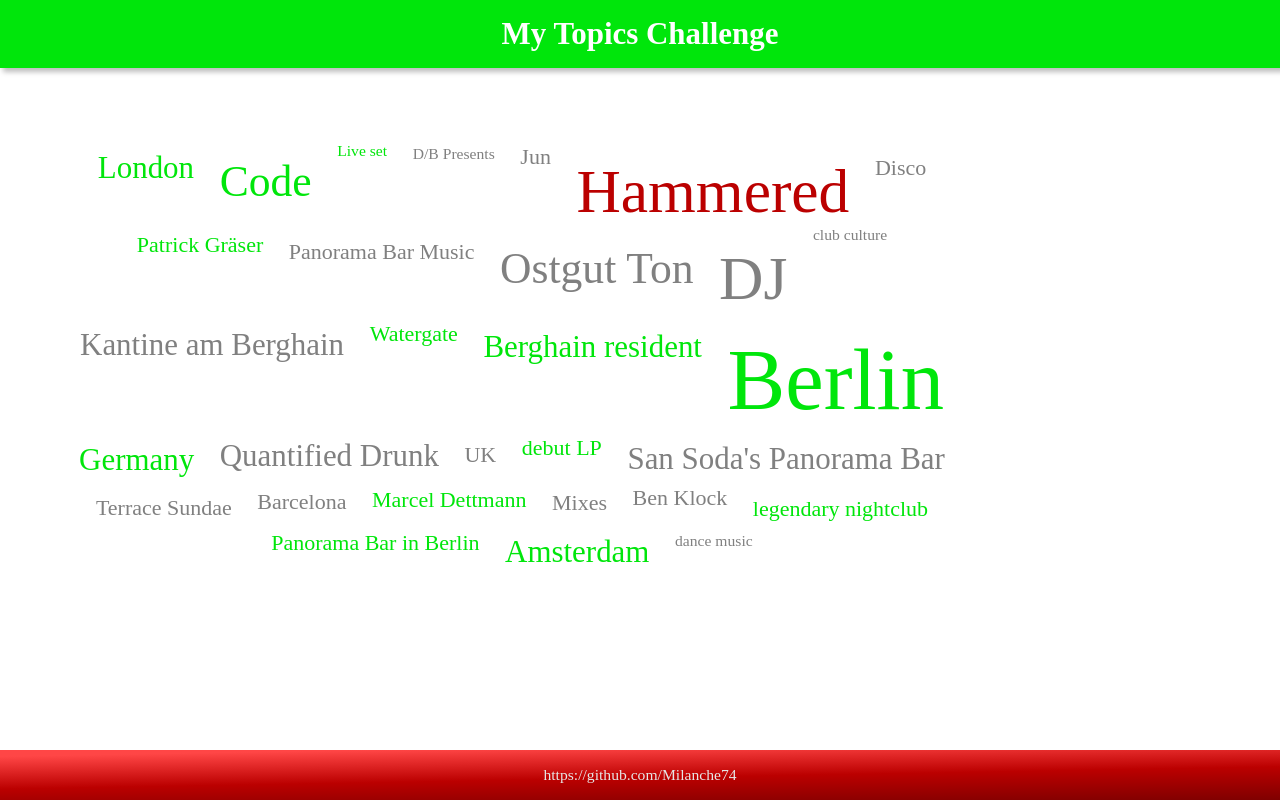
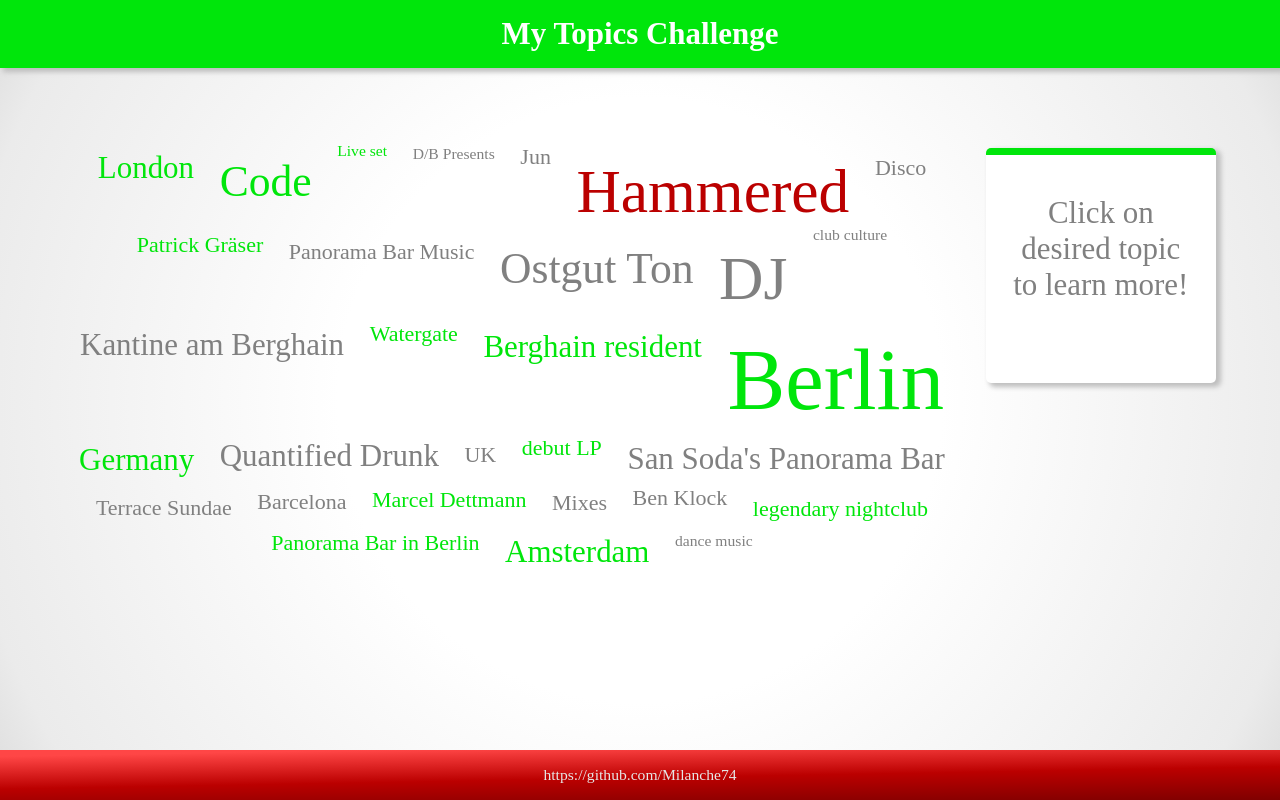
Before and after one commit to Milanche74/My-topics-challenge, an Angular app: page / in a window 1280 px wide. Built offline with nearby package versions, Linux system fonts and the light colour scheme; data requests are answered from the project's data file.

Commit message:
design update

```diff
--- a/src/app/app.component.css
+++ b/src/app/app.component.css
@@ -39,7 +39,7 @@
     margin-top: 5vh;
     border-bottom: 5px solid var(--clr-red);
     cursor: pointer;
-    padding: 1vh 2vw ;
+    padding: 1vh 2vw;
 }
 
 .exit-error-message:hover {
--- a/src/app/topic-metadata/topic-metadata.component.css
+++ b/src/app/topic-metadata/topic-metadata.component.css
@@ -1,3 +1,21 @@
+
+.placeholder {
+    font-size: var(--step-2);
+    padding: 5vh 2vw 10vh;
+    text-align: center;
+    box-shadow: 4px 3px 5px 1px rgb(190, 190, 190);
+    color: var(--clr-grey);
+    animation: reveal 1s ease-in;
+    border-top: 7px solid var(--clr-green);
+    border-radius: 5px;
+    background-color: white;
+}
+@keyframes reveal {
+    from {opacity: 0;}
+    to {opacity: 1;}
+
+}
+
 .metadata-container {
     box-shadow: 4px 3px 5px 1px rgb(190, 190, 190);
     border-radius: 5px;
--- a/src/app/topic-metadata/topic-metadata.component.html
+++ b/src/app/topic-metadata/topic-metadata.component.html
@@ -1,5 +1,6 @@
-<!--displays metadata component only when its metadata property is defined-->
+<!--displays metadata component only when its metadata property is defined and sets placeholder when it's not-->
 
+<div class="placeholder" *ngIf="!metadata">Click on desired topic to learn more!</div>
 
 <div *ngIf="metadata" class="metadata-container">
     <h2 class="metadata-header" [style.backgroundColor]="'var(--clr-'+ metadata.color+')'">
--- a/src/app/word-cloud/word-cloud.component.css
+++ b/src/app/word-cloud/word-cloud.component.css
@@ -4,26 +4,25 @@
     justify-content: center;
     width: 70vw;
     transform: scale(1);
-    animation: cloudAnimation 2s linear ;
+    animation: cloudAnimation 1s linear ;
     transition: all 0s;
+
 }
 
 /* */
 
 
 @keyframes cloudAnimation {
-    0% {transform: scale(0.2)}
-    15% {transform: scale(0.6)}
-    27% {transform: scale(0.9)}
-    33% {transform: scale(1.05)}
-    38% {transform: scale(1.05)}
-    55% {transform: scale(0.96)}
-    60% {transform: scale(0.95)}
-    70% {transform: scale(0.96)}
+    0% {transform: scale(0.2);
+        opacity:0}
+    40% {transform: scale(0.95)}
 
-    100% {transform: scale(1)}
+    60% {transform: scale(1.03)}
 
+    70% {transform: scale(1.02)}
 
+    100% {transform: scale(1);
+          opacity: 1;}
 }
 
 .loading-indicator {
@@ -35,11 +34,12 @@
     animation: loader 5s linear 0s 3;
 }
 
-/* besides more attractive appereance, this animation will ensure that loader indicator doesn't
-   appear on the screen for the first 500ms of the API call*/
+/*
+ besides more attractive appereance, this animation will ensure that loader indicator doesn't
+appear on the screen for the first 500ms of the API call*/
 
 @keyframes loader {
-    0% {opacity: 0;}
+     0% {opacity: 0;}
     25% { opacity: 0;}
     40% {opacity: 1;}
     60% { opacity: .5;}
@@ -47,9 +47,8 @@
     100% {opacity: 0;}
 }
 
-/* .scale-up-cloud {
-    transform: scale(1);
-} */
+
+
 @media screen and (max-width: 700px) {
     .word-cloud {
         width: 90vw;
--- a/src/styles.css
+++ b/src/styles.css
@@ -1,4 +1,4 @@
-  /* implemented fluid responisve typography measurements using Utopia calculator from https://utopia.fyi
+   /* implemented fluid responisve typography measurements using Utopia calculator from https://utopia.fyi
    Code could've been reduced with the usage of clamp property, but this solution has wider browser support
    */
    :root {
@@ -9,8 +9,8 @@
     --fluid-bp: calc(
       (var(--fluid-screen) - var(--fluid-min-width) / 16 * 1rem) /
         (var(--fluid-max-width) - var(--fluid-min-width))
-    );
-  }
+     );
+   }
 
   @media screen and (min-width: 1340px) {
     :root {
@@ -84,6 +84,9 @@
     --clr-grey: rgb(128, 128, 128);
   }
 
+
+
+
   *,
   app-root {
     padding: 0;
@@ -115,8 +118,9 @@
     min-height: 100vh;
     display: flex;
     flex-direction: column;
+    background: rgb(255,255,255);
+    background: radial-gradient(circle, rgba(255,255,255,1) 0%,rgba(255,255,255,1) 40%, rgba(235,235,235,1) 90%, rgb(220,220,220) 100%);
   }
-
 
 /* Remove all animations, transitions and smooth scroll for people that prefer not to see them */
 
```
